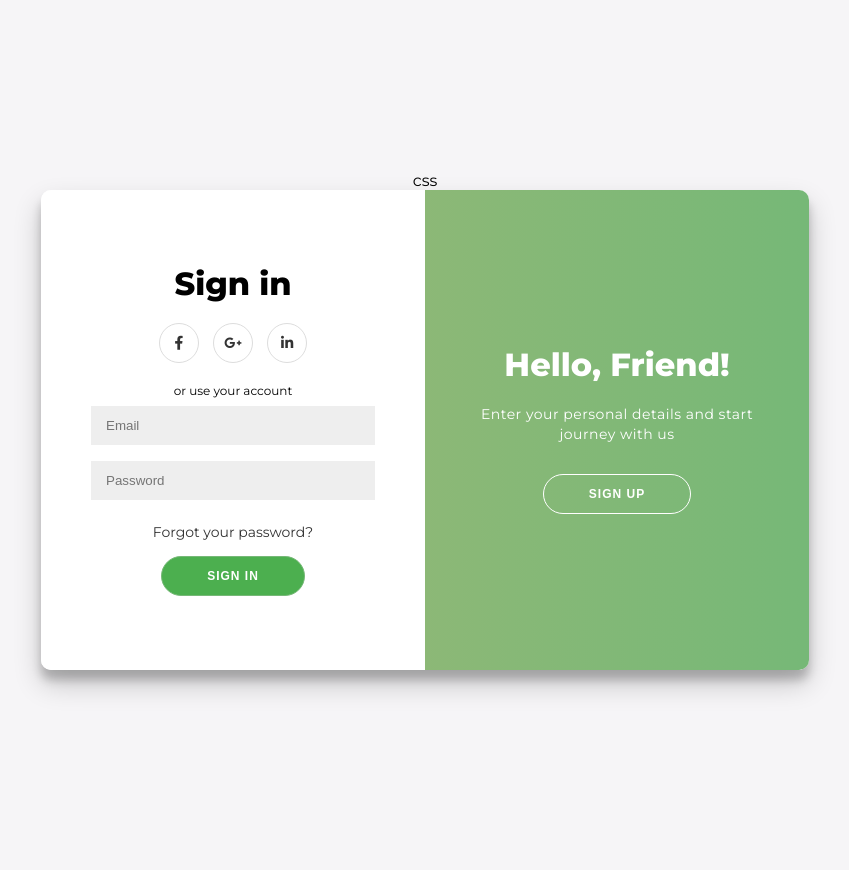
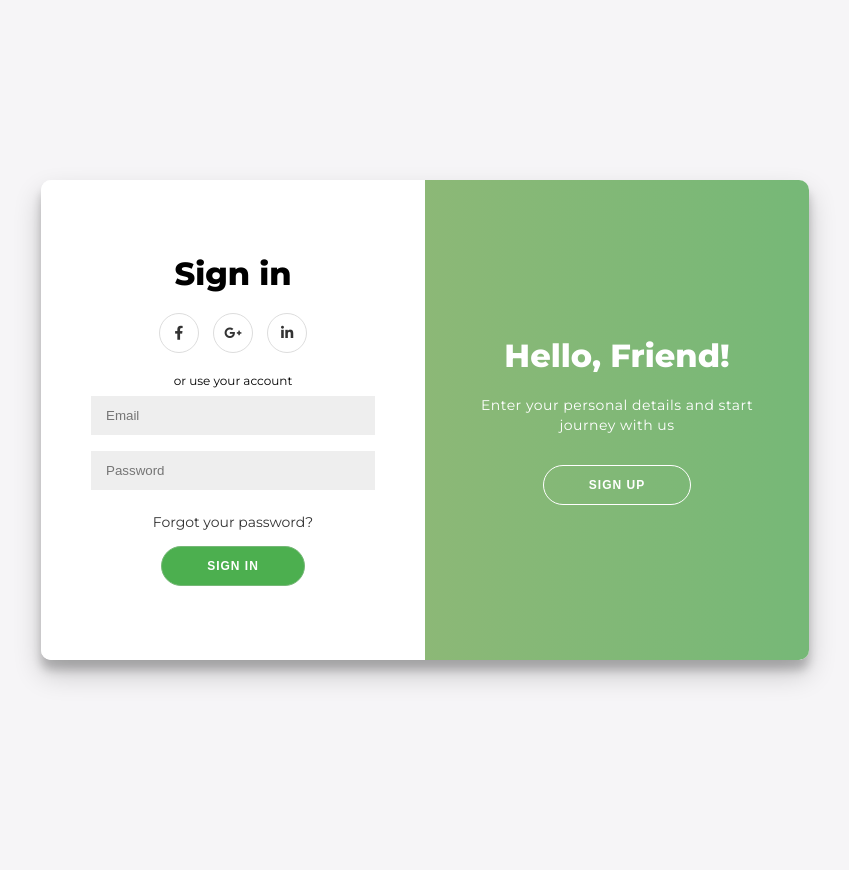
Before and after one commit to shrutimall123/ApnaRecp, a Django app: page /signup/ in a window 1280 px wide. Shown: the whole page, without its empty margins (215-1064 px from the left). Run offline with Django 4.2, Linux system fonts and the light colour scheme; some libraries are stand-ins or nearby versions.

Commit message:
new File

```diff
--- a/templates/services.html
+++ b/templates/services.html
@@ -183,7 +183,7 @@ Smartphone Compatible web template, free webdesigns for Nokia, Samsung, LG, Sony
                 <nav>
                   <ul class="nav navbar-nav">
                     <li><a href="index.html">Home</a></li>
-                    <li><a href="about.html">About Us</a></li>
+                    <li><a href="{% static 'about.html">About Us</a></li>
                     <li><a style="background: #fff; color:#fd463e"  href="services.html">Our Services</a></li>
                     <li><a href="gallery.html">Gallery</a></li>
                     <li><a href="contributor.html">Contributors</a></li>
--- a/templates/signup.html
+++ b/templates/signup.html
@@ -1,6 +1,6 @@
 {% load static %}
 
-<!doctype html>css
+<!doctype html>
 <html lang="en">
   <head>
     <meta charset="UTF-8" />
```
Also changed, not shown: 1 other file.
